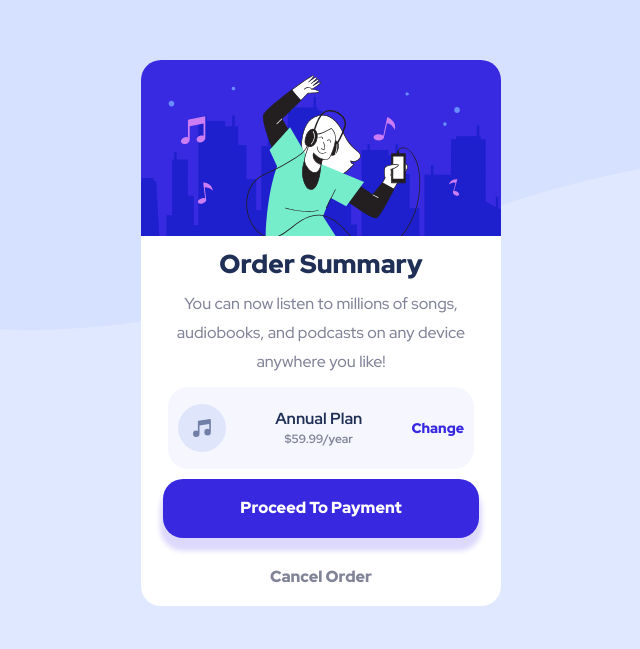
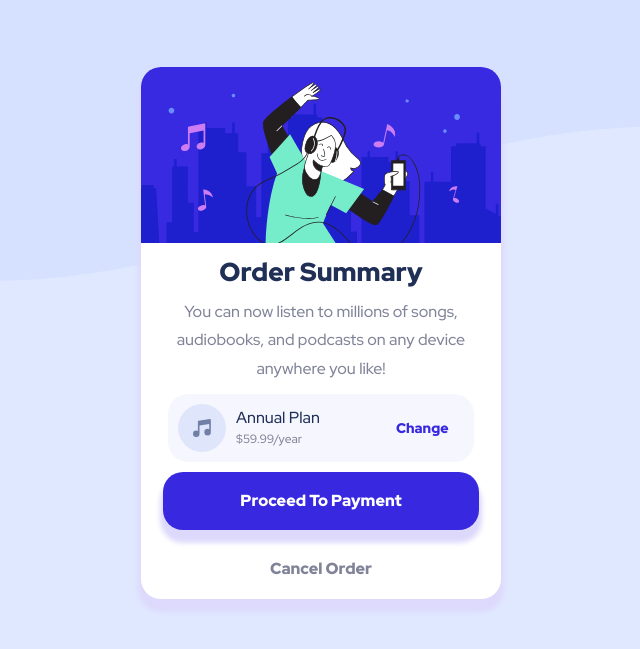
Before and after one commit to MonaElshikh/Order-Summary-Component, a plain HTML site: page index.html in a window 1280 px wide. Shown: the part 107-756 px from the top of the page, without its empty margins (319-959 px from the left). Drawn offline with Linux system fonts and the light colour scheme.

Commit message:
modifcations after feedback

```diff
--- a/css/summary-card.css
+++ b/css/summary-card.css
@@ -14,6 +14,10 @@
 }
 body {
   font-family: "Red Hat Display", sans-serif;
+  background-color: var(--pale-blue);
+  background-image: url(../images/pattern-background-mobile.svg);
+  background-size: contain;
+  background-repeat: no-repeat;
 }
 p {
   font-size: 16px;
@@ -21,37 +25,41 @@ p {
 a {
   text-decoration: none;
 }
+span {
+  display: block;
+}
 .container {
   display: flex;
   flex-direction: column;
   justify-content: center;
   align-items: center;
-  background-color: var(--pale-blue);
+  /* background-color: var(--pale-blue); */
   height: 100vh;
   position: relative;
 }
 .container::before {
-  content: "";
+  /* content: "";
   position: absolute;
   top: 0;
   left: 0;
   background-image: url(../images/pattern-background-mobile.svg);
   width: 100%;
   height: 100%;
-  background-repeat: no-repeat;
+  background-repeat: no-repeat; */
 }
 .container .summary-card {
   position: relative;
   background-color: white;
   width: 320px;
   border-radius: var(--main-border-radius);
+  box-shadow: 0 10px 5px 3px hsl(247deg 85% 92%);
 }
 .container .summary-card > img {
   width: 100%;
   border-top-right-radius: var(--main-border-radius);
   border-top-left-radius: var(--main-border-radius);
 }
-.container .summary-card > h1 {
+.container .summary-card > span {
   text-align: center;
   font-size: 26px;
   font-weight: 900;
@@ -67,24 +75,25 @@ a {
 }
 .container .summary-card .data {
   display: flex;
-  justify-content: space-between;
   align-items: center;
   background-color: hsl(230deg 75% 98%);
   border-radius: var(--main-border-radius);
   width: 85%;
   margin: 0 auto;
   padding: 10px;
+  gap: 10px;
 }
-.container .summary-card .data .info > h2 {
+.container .summary-card .data .info {
+  width: 150px;
+}
+.container .summary-card .data .info > span:first-child {
   color: var(--dark-blue);
   font-size: 16px;
-  text-align: center;
   margin-bottom: 5px;
 }
-.container .summary-card .data .info > h3 {
+.container .summary-card .data .info > span:last-child {
   color: var(--p-color);
   font-size: 12px;
-  text-align: center;
   margin-top: 0;
 }
 .container .summary-card .data a {
@@ -128,8 +137,12 @@ a {
   .container {
     height: 110vh;
   }
-  .container::before {
+  /* .container::before {
     background-image: url(../images/pattern-background-desktop.svg);
+  } */
+  body {
+    background-image: url(../images/pattern-background-desktop.svg);
+    background-size: contain;
   }
   .container .summary-card {
     width: 360px;
--- a/index.html
+++ b/index.html
@@ -4,7 +4,7 @@
     <meta charset="UTF-8" />
     <meta http-equiv="X-UA-Compatible" content="IE=edge" />
     <meta name="viewport" content="width=device-width, initial-scale=1.0" />
-    <title>Document</title>
+    <title>Summary Card Component</title>
     <link rel="preconnect" href="https://fonts.googleapis.com" />
     <link rel="preconnect" href="https://fonts.gstatic.com" crossorigin />
     <link
@@ -14,12 +14,11 @@
     <link rel="stylesheet" href="css/normalize.css" />
     <link rel="stylesheet" href="css/summary-card.css" />
   </head>
-  <title>Summary Card Component</title>
   <body>
     <section class="container">
       <section class="summary-card">
-          <img src="images/illustration-hero.svg" alt="illustration-hero">
-        <h1>Order Summary</h1>
+        <img src="images/illustration-hero.svg" alt="illustration-hero" />
+        <span>Order Summary</span>
         <p>
           You can now listen to millions of songs, audiobooks, and podcasts on
           any device anywhere you like!
@@ -27,8 +26,8 @@
         <section class="data">
           <img src="images/icon-music.svg" alt="icon-music" />
           <section class="info">
-            <h2>Annual Plan</h2>
-            <h3>$59.99/year</h3>
+            <span>Annual Plan</span>
+            <span>$59.99/year</span>
           </section>
           <a href="#">Change</a>
         </section>
```
